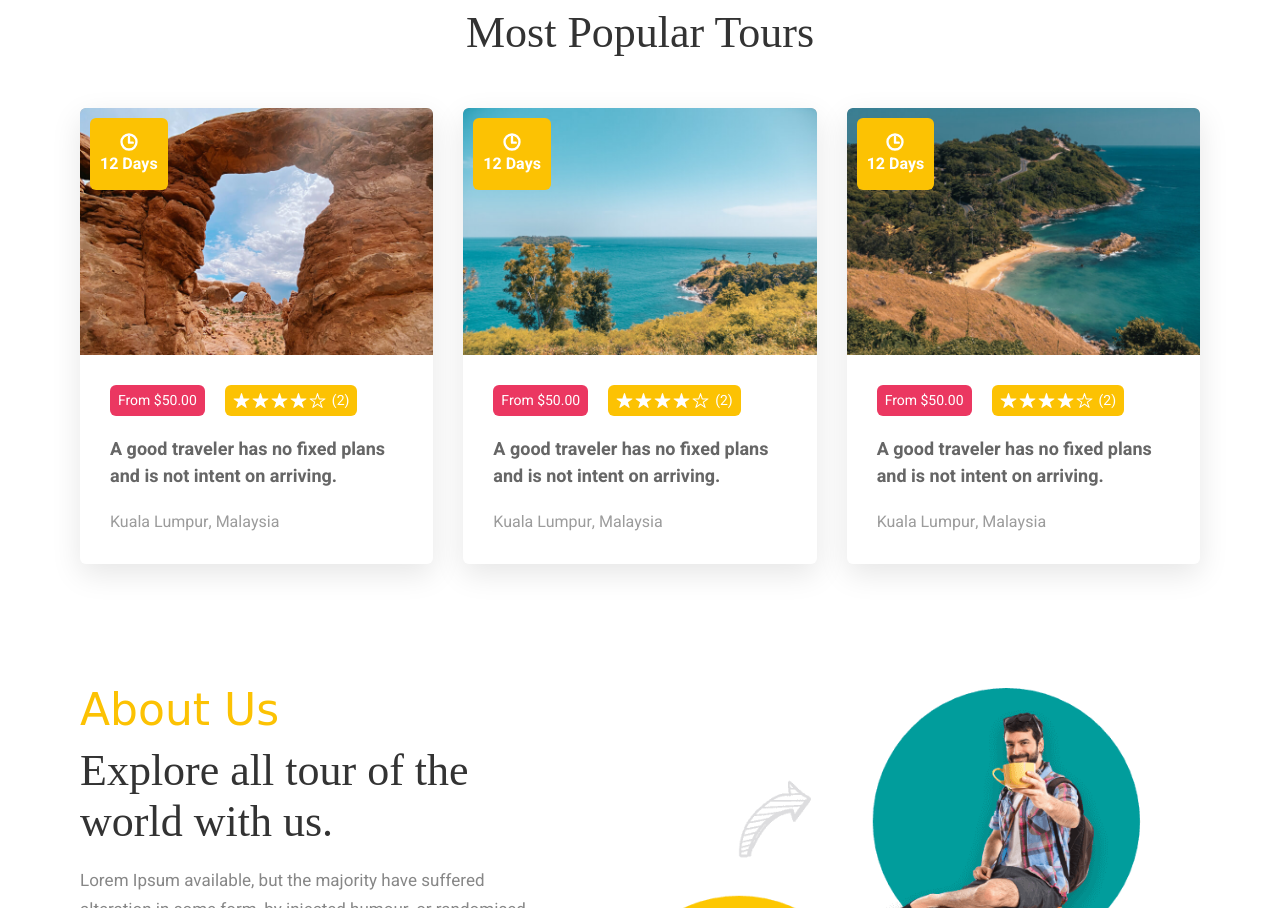
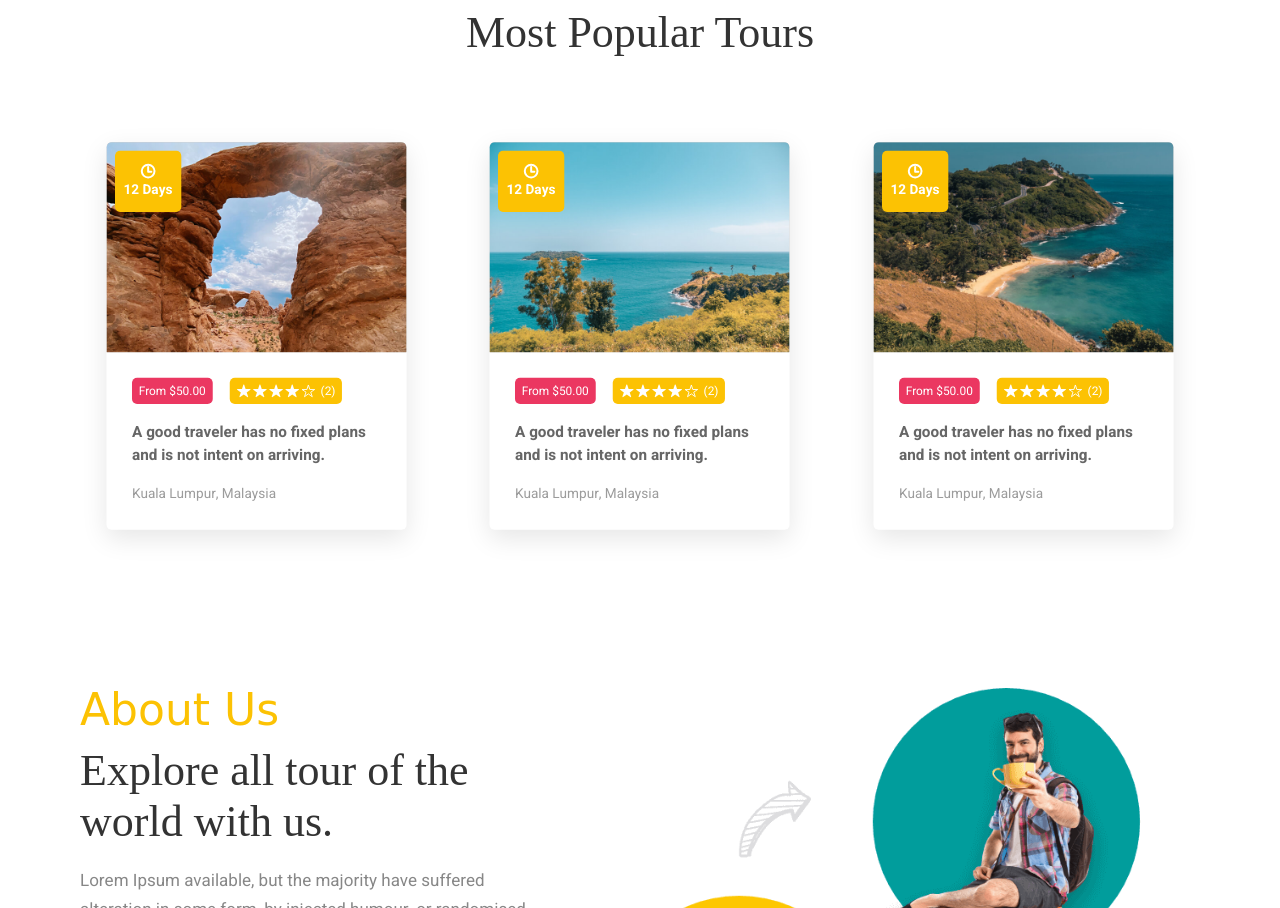
Before and after one commit to AbijithGabriel/Yiima-Travels, a plain HTML site: page index.html in a window 1280 px wide. Shown: the part 1957-2865 px from the top of the page. Drawn offline with nearby package versions, Linux system fonts and the light colour scheme; a web font is replaced by a local one.

Commit message:
add style

```diff
--- a/assets/css/style.css
+++ b/assets/css/style.css
@@ -467,12 +467,15 @@ body {
 /*-----------------------------------*\
   #POPULAR
 \*-----------------------------------*/
-
+.popular-card{
+  transform: scale(0.85);
+}
 .popular-card :is(.card-price, .card-rating) {
   color: var(--white-1);
   font-size: var(--fs-8);
   padding: 5px 8px;
   border-radius: var(--radius-6);
+
 }
 
 .popular-card .card-price { background: var(--viridian-green); }
@@ -495,6 +498,8 @@ body {
   box-shadow: rgba(252, 17, 56, 0.151) 0px 54px 55px,
       rgba(239, 22, 87, 0.159) 0px -12px 30px, rgba(233, 14, 105, 0.147) 0px 4px 6px,
       rgba(240, 28, 106, 0.166) 0px 12px 13px, rgba(234, 21, 99, 0.175) 0px -3px 5px;
+      transform: scale(0.95) skew(3deg);
+      transition: 0.3s ease-in-out;
 }
 
 
```
